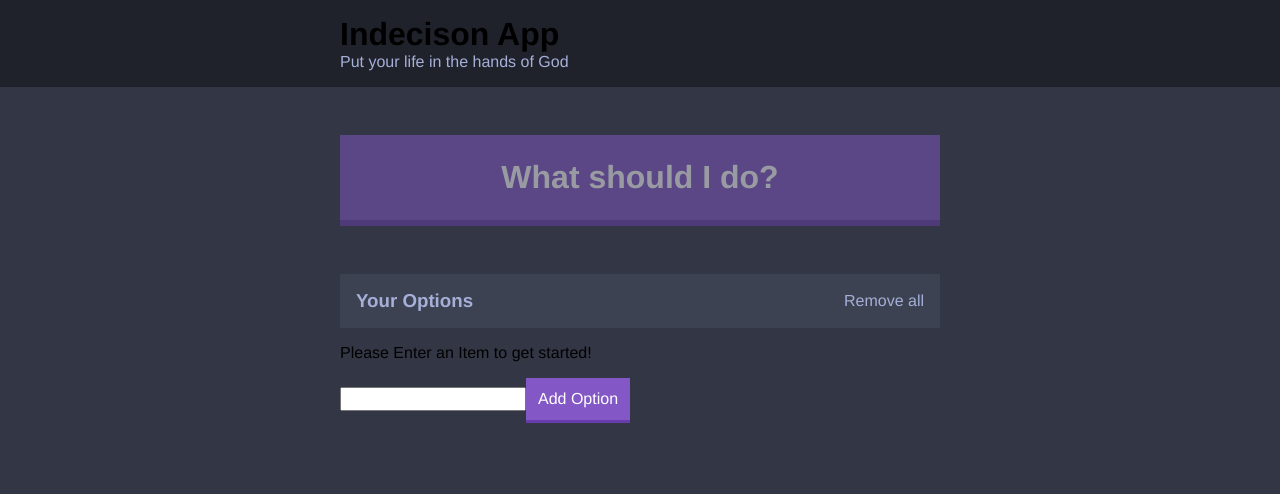
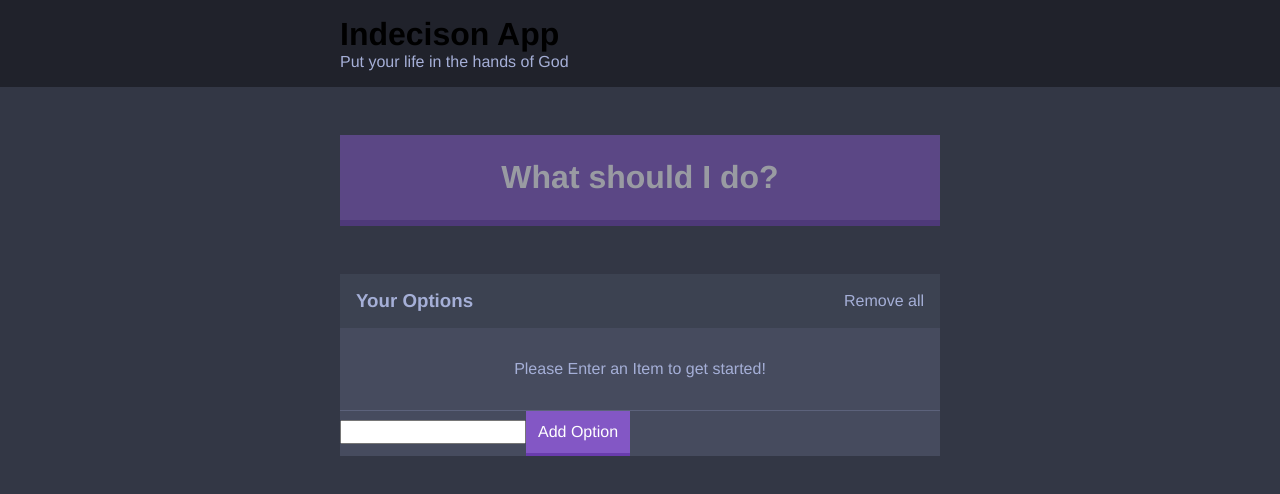
Before and after one commit to Mbarachi/Indescison-app, a React (Create React App) app: page / in a window 1280 px wide. Shown: the top 494 px of the page. Built offline with nearby package versions, Linux system fonts and the light colour scheme.

Commit message:
Styling the Option Item

```diff
--- a/src/App.js
+++ b/src/App.js
@@ -101,6 +101,7 @@ class App extends React.Component {
             handlePick = {this.handePick}
             hasOptions = {this.state.options.length > 0}
           />
+          <div className="widget">
             <Options
               options={this.state.options}
               handleDelete = {this.handleDelete}
@@ -108,6 +109,7 @@ class App extends React.Component {
               handleDeleteOption={this.handleDeleteOption}
             />
             <AddOption handleAddOption = {this.handleAddOption}/>
+        </div>
         </div>
         <OptionModal
           selectedOption={this.state.selectedOption}
--- a/src/components/Option.js
+++ b/src/components/Option.js
@@ -2,7 +2,7 @@ import React from "react"
 
 function Option(props) {
         return(
-            <div>
+            <div className="option">
                 {props.optionText}
                 <button
                     className="button button--link"
--- a/src/components/Options.js
+++ b/src/components/Options.js
@@ -13,7 +13,7 @@ const Options = (props) => (
                 </button>
             </div>
 
-            {props.options.length === 0 && <p>Please Enter an Item to get started!</p>}
+            {props.options.length === 0 && <p className="message">Please Enter an Item to get started!</p>}
             {
                 props.options.map(
                     option =>
--- a/src/styles/base/_settings.scss
+++ b/src/styles/base/_settings.scss
@@ -3,6 +3,7 @@ $off-black : #20222b;
 $off-white: #a5afd7;
 $bg-color: #333745;
 $blue: #3c4251;
+$light-blue: #464b5e;
 $purple: #8357c5;
 
 
--- /dev/null
+++ b/src/styles/components/_option.scss
@@ -0,0 +1,6 @@
+.option {
+    border-bottom: 1px solid lighten($light-blue, 10%);
+    display: flex;
+    justify-content: space-between;
+    padding: $l-size $n-size;
+}
--- a/src/styles/components/_widgets.scss
+++ b/src/styles/components/_widgets.scss
@@ -1,3 +1,17 @@
+.widget{
+    background: $light-blue;
+    margin-bottom: $xl-size;
+}
+
+.message{
+    color: $off-white;
+    margin: 0;
+    padding: $l-size;
+    text-align: center;
+    border-bottom: 1px solid lighten($light-blue, 10%);
+}
+
+
 .widget-header {
     background: $blue;
     color: $off-white;
--- a/src/styles/styles.scss
+++ b/src/styles/styles.scss
@@ -4,3 +4,4 @@
 @import './components/button';
 @import './components/header';
 @import './components/widgets';
+@import './components/option';
```
Lines whose indentation alone changed are shown as unchanged.
